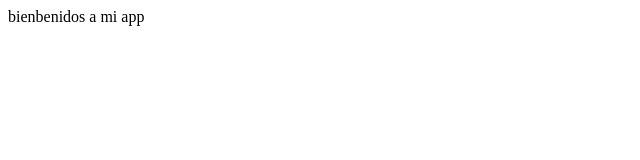
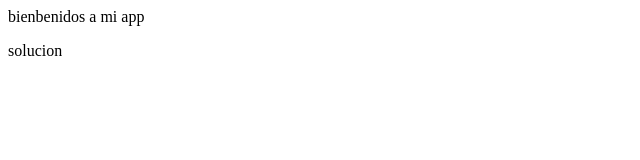
Before and after one commit to ajohonpaul77-sudo/app_aprender, a plain HTML site: page src/codigo_fuente_app/index.html in a window 1280 px wide. Shown: the full height of the page, 0-640 px from the left. Drawn offline with Linux system fonts and the light colour scheme.

Commit message:
Update index.html

```diff
--- a/src/codigo_fuente_app/index.html
+++ b/src/codigo_fuente_app/index.html
@@ -1,5 +1,6 @@
 <html>
 <body>
 <p>bienbenidos a mi app</p>
+<p>solucion</p>
 </body>
 </html>
```
